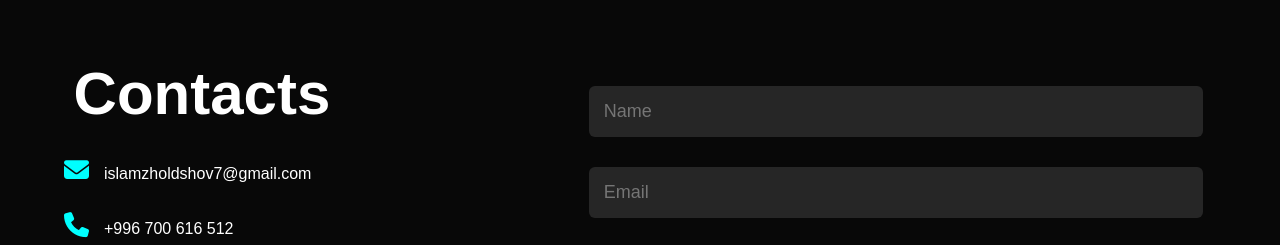
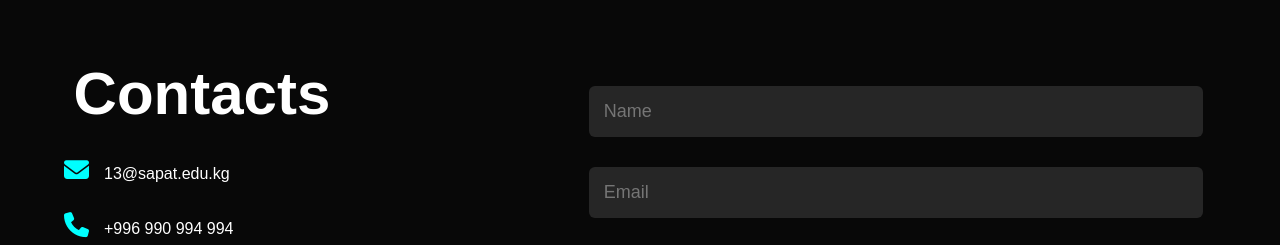
Before and after one commit to Isa2222222/My-site, a plain HTML site: page index.html in a window 1280 px wide. Shown: the part 3544-3789 px from the top of the page. Drawn offline with Linux system fonts and the light colour scheme.

Commit message:
Update index.html

```diff
--- a/index.html
+++ b/index.html
@@ -151,8 +151,8 @@
             <div class="row">
                 <div class="contact-left">
                     <h1 class="sub-title">Contacts</h1>
-                    <p><i class="fa-solid fa-envelope"></i>islamzholdshov7@gmail.com</p>
-                    <p><i class="fa-solid fa-phone"></i>+996 700 616 512</p>
+                    <p><i class="fa-solid fa-envelope"></i>13@sapat.edu.kg</p>
+                    <p><i class="fa-solid fa-phone"></i>+996 990 994 994</p>
                     <div class="social-icons">
                         <a href="https://www.tiktok.com/@1trillion0?is_from_webapp=1&sender_device=pc"><i
                                 class="fa-brands fa-tiktok"></i></a>
```
